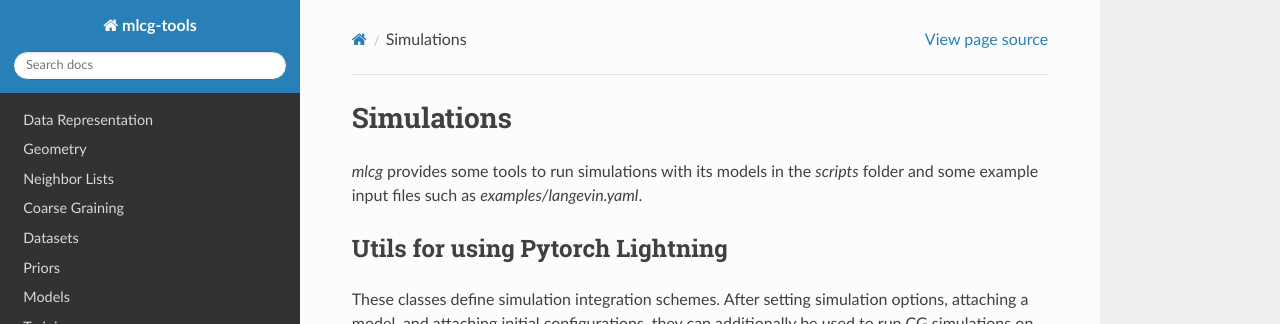
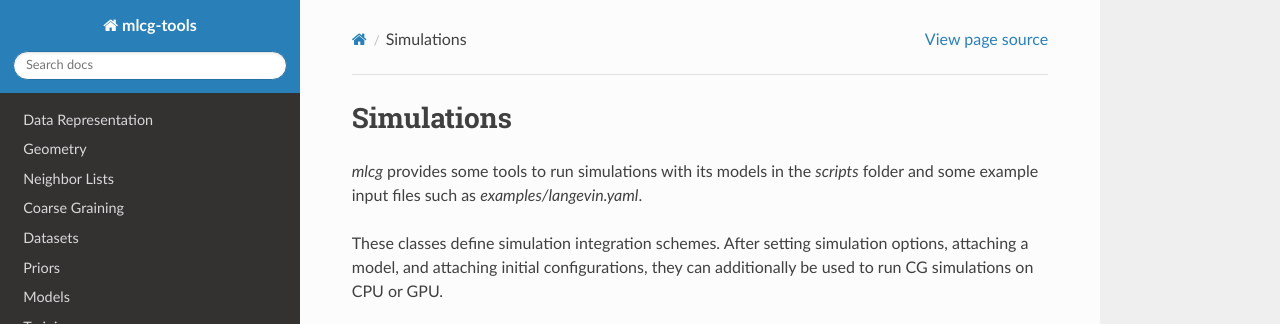
Before and after one commit to danielpastor97/mlcg, a Sphinx documentation site: the page built from docs/source/simulation.rst, in a window 1280 px wide, cut to the strip 0-324 px from the top of the page. Built offline with Sphinx 7.4.7 and the Read the Docs theme 2.0.0, drawn with Linux system fonts in a browser that asks for light colours; pages that are not in the unit, such as notebooks, are missing from menus; some of the changed text lies outside the part shown.

Commit message:
doc reduction 2
Co-authored-by: felixmusil <felix.musil@epfl.ch>

```diff
--- a/docs/source/simulation.rst
+++ b/docs/source/simulation.rst
@@ -4,8 +4,6 @@ Simulations
 `mlcg` provides some tools to run simulations with its models in the `scripts` folder and some example input files such as `examples/langevin.yaml`.
 
 
-Utils for using Pytorch Lightning
-----------------------------------
 
 These classes define simulation integration schemes. After setting simulation options, attaching a model, and attaching initial configurations, they can additionally be used to run CG simulations on CPU or GPU.
 
```
